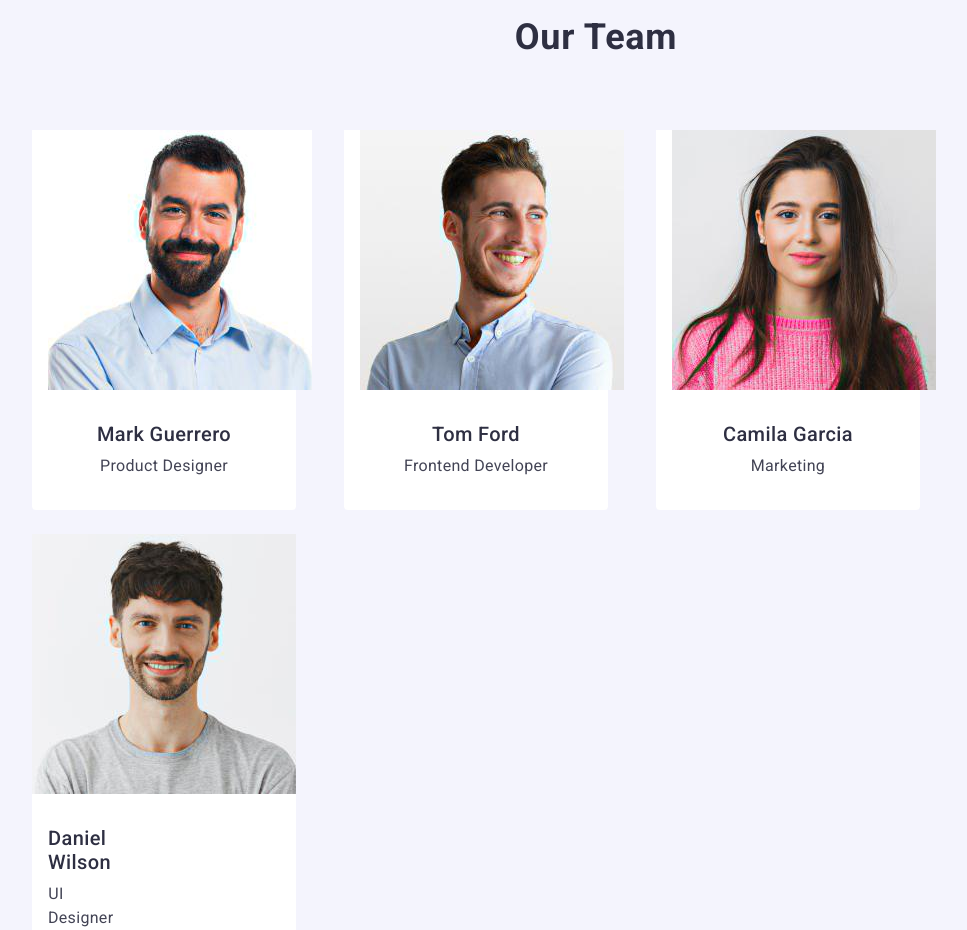
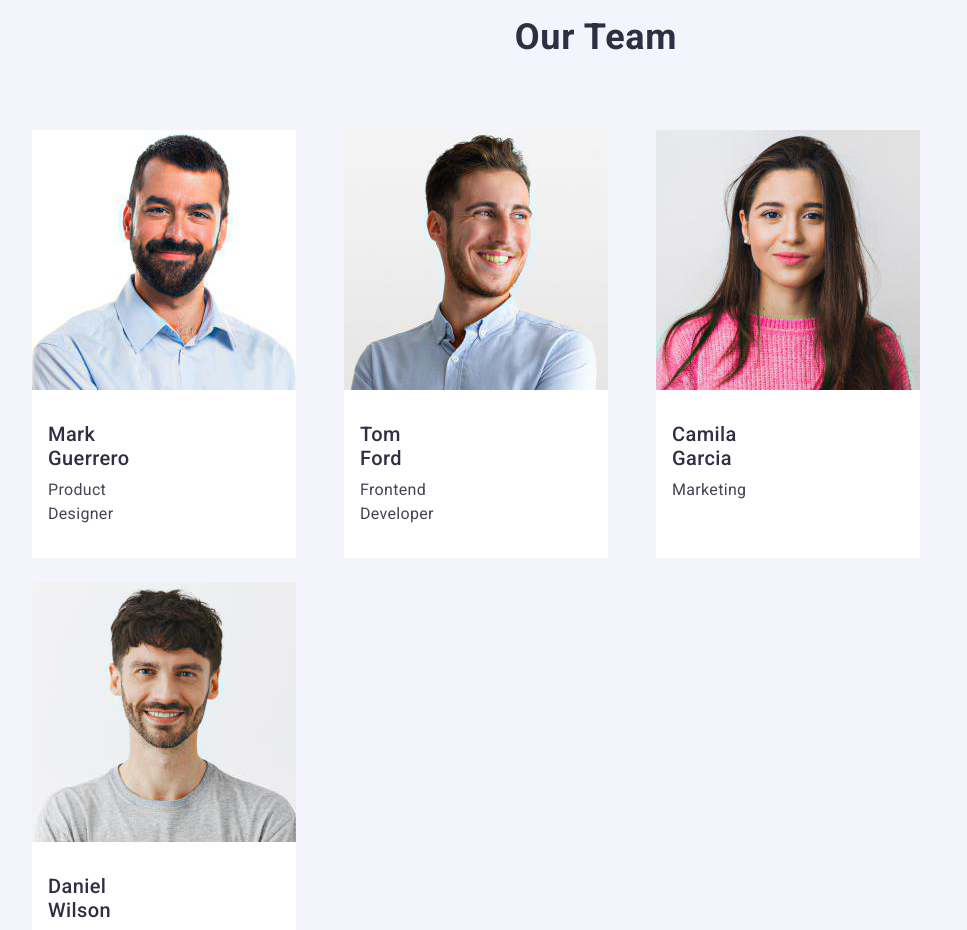
Before and after one commit to diagnoz8/goit-markup-hw-03, a plain HTML site: page index.html in a window 1280 px wide. Shown: the part 2260-3190 px from the top of the page, without its empty margins (44-1011 px from the left). Drawn offline with nearby package versions, Linux system fonts and the light colour scheme.

Commit message:
Update index.html

```diff
--- a/index.html
+++ b/index.html
@@ -138,35 +138,35 @@
         <div class="container">
           <h2 class="hsecond-text">Our Team</h2>
           <ul class="list third-sec-content">
-            <li class="list-item card-index">
+            <li class="list-item">
               <img
                 src="./images/team_members/team-member1.jpg"
                 width="264"
                 alt="first team member"
               />
-              <div class="card-content">
+              <div class="card-content card-index">
                 <h3 class="hthird-text">Mark Guerrero</h3>
                 <p class="paragraph-txt">Product Designer</p>
               </div>
             </li>
-            <li class="list-item card-index">
+            <li class="list-item">
               <img
                 src="./images/team_members/team-member2.jpg"
                 width="264"
                 alt="second team member"
               />
-              <div class="card-content">
+              <div class="card-content card-index">
                 <h3 class="hthird-text">Tom Ford</h3>
                 <p class="paragraph-txt">Frontend Developer</p>
               </div>
             </li>
-            <li class="list-item card-index">
+            <li class="list-item">
               <img
                 src="./images/team_members/team-member3.jpg"
                 width="264"
                 alt="third team member"
               />
-              <div class="card-content">
+              <div class="card-content card-index">
                 <h3 class="hthird-text">Camila Garcia</h3>
                 <p class="paragraph-txt">Marketing</p>
               </div>
```
